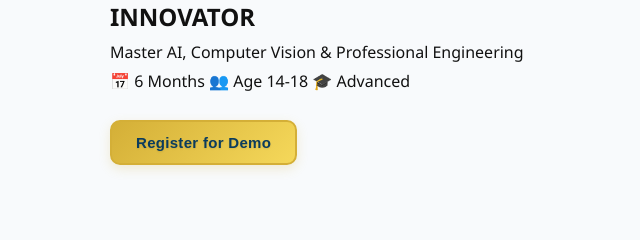
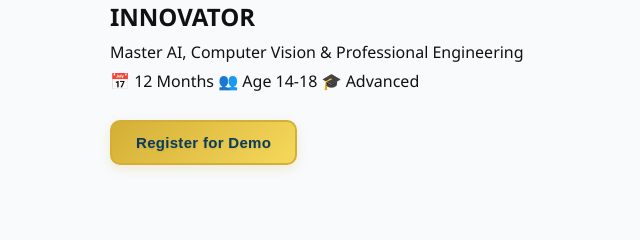
Before and after one commit to panshiv158-alt11/Sparkle-bot, a website: page innovator.html in a window 1280 px wide. Shown: the part 357-597 px from the top of the page, 0-640 px from the left. Drawn offline with Linux system fonts and the light colour scheme; files whose address does not match are found by name.

Commit message:
Update innovator.html

```diff
--- a/innovator.html
+++ b/innovator.html
@@ -48,7 +48,7 @@
           </div>
           <div class="header-right">
             <div class="header-meta-block">
-              <span class="meta-badge">📅 6 Months</span>
+              <span class="meta-badge">📅 12 Months</span>
               <span class="meta-badge">👥 Age 14-18</span>
               <span class="meta-badge">🎓 Advanced</span>
             </div>
```
